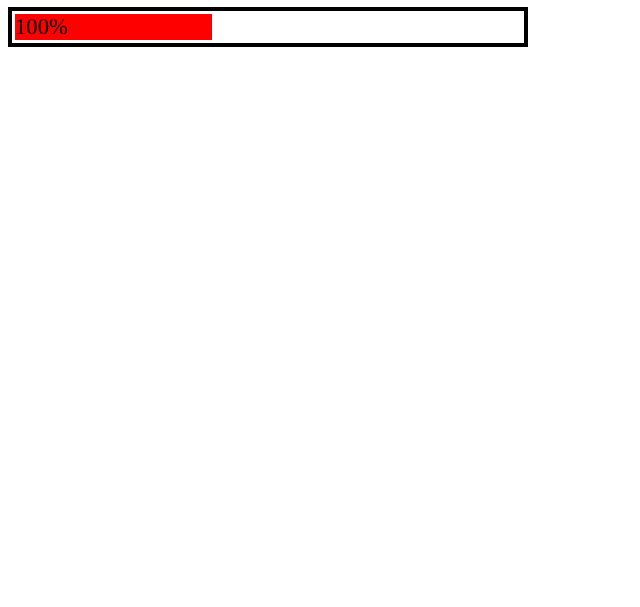
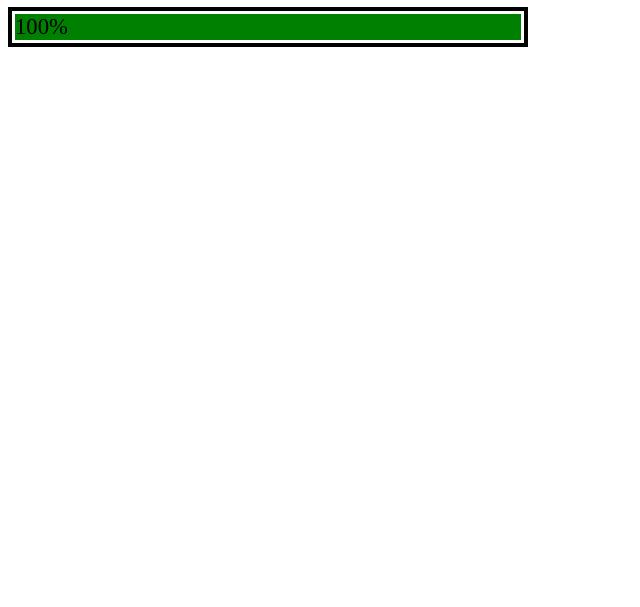
Before and after one commit to fedecape/fedecape.github.io, a plain HTML site: page calc.html in a window 1280 px wide. Shown: the part 193-800 px from the top of the page, without its empty margins (0-640 px from the left). Drawn offline with Linux system fonts and the light colour scheme.

Commit message:
Update calc.html

```diff
--- a/calc.html
+++ b/calc.html
@@ -10,16 +10,22 @@
     padding:3px;
 }
 
-#perc_in {
+#perc_in_h {
     width:39%;
     font-size:17pt;
     background:red;
 }
+
+#perc_in_f {
+    width:100%;
+    font-size:17pt;
+    background:green;
+}
 </style>
 <body>
 	<h1>H's Current L</h1>
-	<div id="perc"><div id="perc_in">40%</div></div>
+	<div id="perc"><div id="perc_in_h">40%</div></div>
     <h1>F's Current L</h1>
-	<div id="perc"><div id="perc_in">100%</div></div
+	<div id="perc"><div id="perc_in_f">100%</div></div
 </body>
 </html>
```
